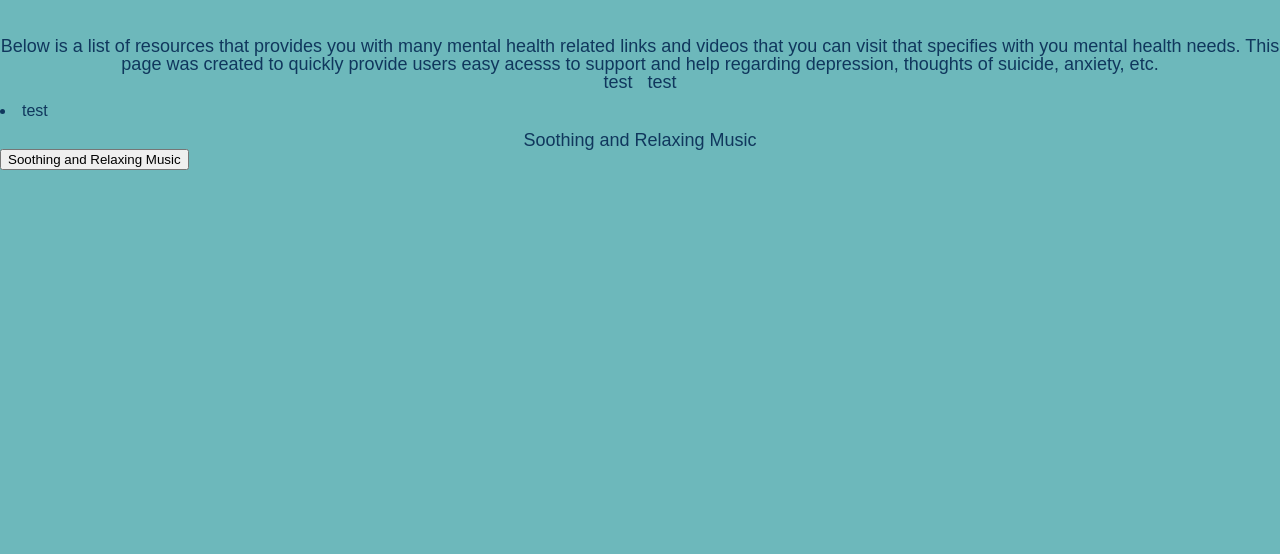
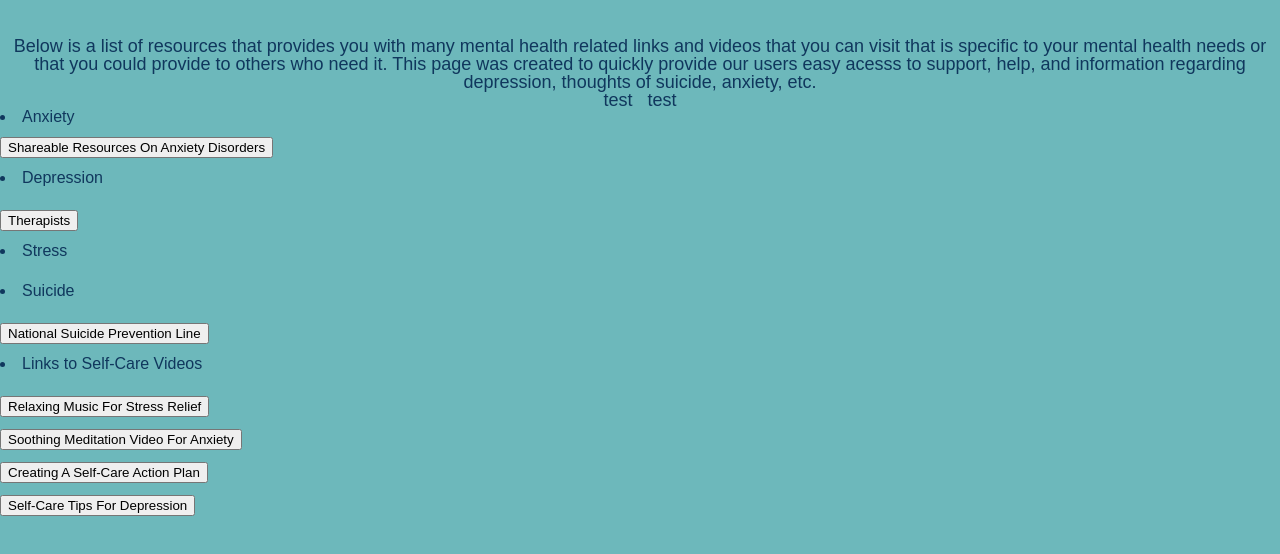
Before and after one commit to rcereno/slo-hacks-lite-project, a plain HTML site: page services.html in a window 1280 px wide. Shown: the part 150-704 px from the top of the page. Drawn offline with Linux system fonts and the light colour scheme.

Commit message:
added more buttons and created categories

```diff
--- a/services.html
+++ b/services.html
@@ -23,17 +23,53 @@
         <h1>Services</h1>
 
         <p>Below is a list of resources that provides you with many mental health related links
-            and videos that you can visit that specifies with you mental health needs. This page
-            was created to quickly provide users easy acesss to support and help regarding
+            and videos that you can visit that is specific to your mental health needs or that you could provide to others who need it. This page
+            was created to quickly provide our users easy acesss to support, help, and information regarding
             depression, thoughts of suicide, anxiety, etc.</p>
 
         <p> test &nbsp; test </p>
+        <p> <li> Anxiety </li> </p>
         <br>
-        <p> <li> test </li> </p>
+        <button
+        onclick="location.href='nimh.nih.gov/health/education-awareness/shareable-resources-on-anxiety-disorders.shtml'" type="button">Shareable Resources On Anxiety Disorders</button>
         <br>
-        <p> Soothing and Relaxing Music </p>
+        <br>
+        <p> <li> Depression </li> </p>
+        <br>
+        <br>
         <button
-        onnclick="document.location='default.asp'">Soothing and Relaxing Music</button>
+        onclick="location.href='https://www.betterhelp.com/start/?help_with=Depression&utm_source=AdWords&utm_medium=Search_PPC_c&utm_term=anxiety+support_e&utm_content=41730082316&network=g&placement=&target=&matchtype=e&utm_campaign=384672130&ad_type=text&adposition=&gclid=CjwKCAiAr6-ABhAfEiwADO4sferKR9QKq9iHR25dbZheyofHddFyTRrqcdpl5RQp6nd5tTZ3wDLYihoC4s4QAvD_BwE&not_found=1&gor=rd_start'" type="button">Therapists</button>
+        <br>
+        <br>
+        <p> <li> Stress </li> </p>
+        <br>
+        <br>
+        <p> <li> Suicide </li> </p>
+        <br>
+        <br>
+        <button
+        onclick="location.href='https://suicidepreventionlifeline.org/'" type="button">National Suicide Prevention Line</button>
+        <br>
+        <br>
+        <p> <li> Links to Self-Care Videos </li> </p>
+        <br>
+        <br>
+        <button
+        onclick="location.href='https://www.youtube.com/watch?v=2OEL4P1Rz04'" type="button">Relaxing Music For Stress Relief</button>
+        <br>
+        <br>
+        <button
+        onclick="location.href='https://www.youtube.com/watch?v=O-6f5wQXSu8'" type="button">Soothing Meditation Video For Anxiety</button>
+        <br>
+        <br>
+        <button
+        onclick="location.href='https://www.youtube.com/watch?v=w0iVTQS8ftg'" type="button">Creating A Self-Care Action Plan</button>
+        <br>
+        <br>
+        <button
+        onclick="location.href='https://www.youtube.com/watch?v=5If1LFZ1CQA'" type="button">Self-Care Tips For Depression</button>
+        <br>
+        <br>
 
 
    </div> <!--end of center div-->
```
